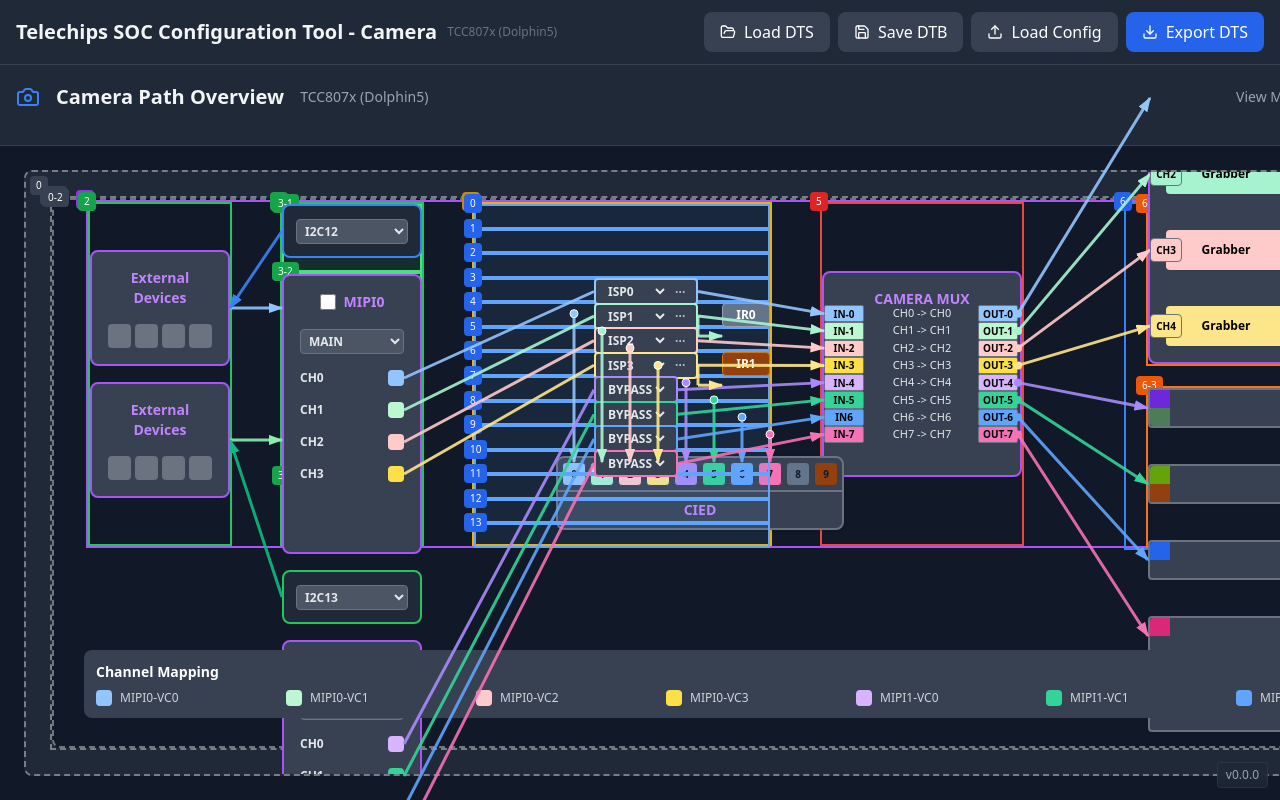
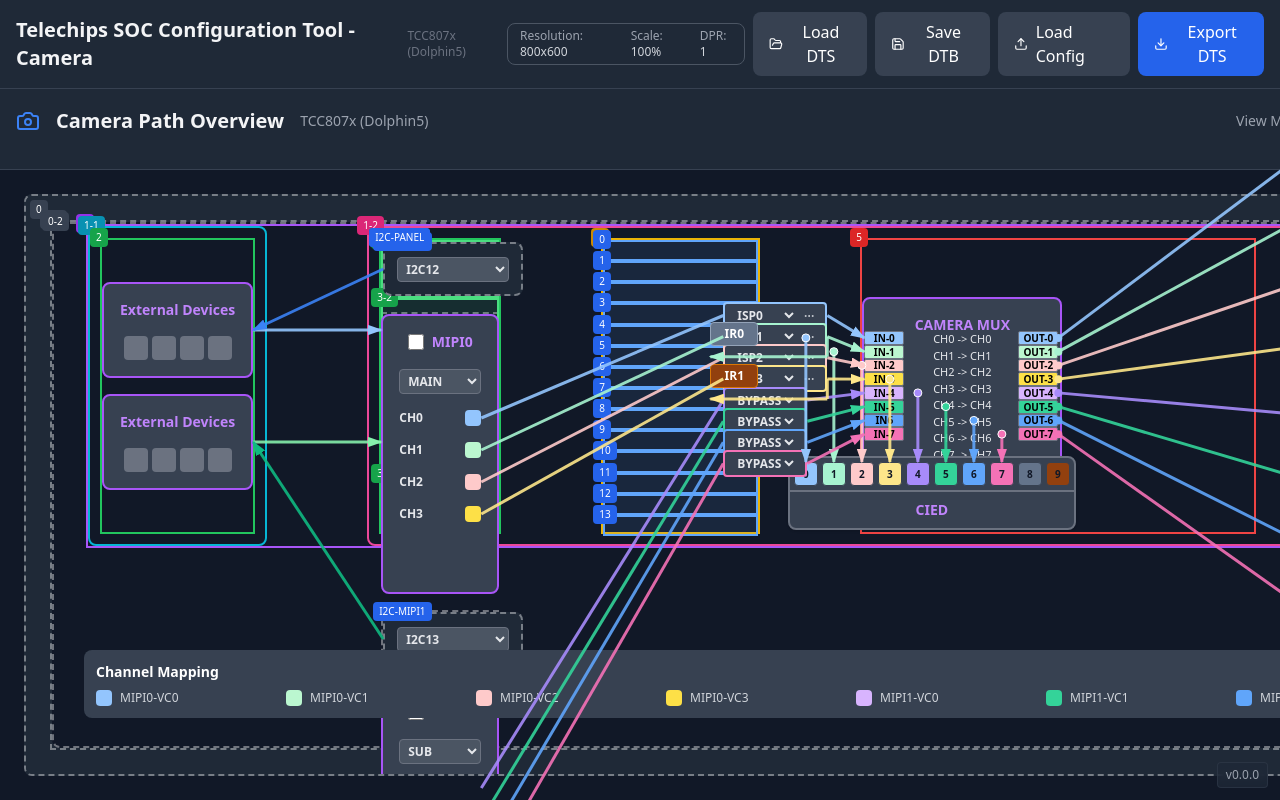
Before and after one commit to huconn/tcc-sc-cam, a React (Vite) app: page / in a window 1280 px wide. Built offline with nearby package versions, Linux system fonts and the light colour scheme.

Commit message:
Add browser resolution display with debug flag

```diff
--- a/src/App.tsx
+++ b/src/App.tsx
@@ -8,7 +8,8 @@
 
 export const App: React.FC = () => {
   const { exportConfiguration, loadConfiguration, setDtsMap, setLoadedDtsText } = useCameraStore();
-  const debugShowDtsMap = useCameraStore(s => (s as any).debugShowDtsMap as boolean);
+  const debugShowDtsMap = useCameraStore((s: any) => s.debugShowDtsMap as boolean);
+  const debugShowResolution = useCameraStore((s: any) => s.debugShowResolution as boolean);
   const webLoadInputRef = useRef<HTMLInputElement | null>(null);
   const [appVersion, setAppVersion] = useState<string>('');
   const [isElectronApp, setIsElectronApp] = useState<boolean>(() => {
@@ -18,6 +19,11 @@
     const isElectronProcess = !!w?.process?.versions?.electron;
     const hasElectronAPI = !!w?.electronAPI?.getAppVersion;
     return isElectronUA || isElectronProcess || hasElectronAPI;
+  });
+  const [browserInfo, setBrowserInfo] = useState({
+    resolution: '0x0',
+    scale: '100%',
+    devicePixelRatio: 1
   });
 
   useEffect(() => {
@@ -44,6 +50,32 @@
     };
 
     getVersion();
+  }, []);
+
+  // Update browser info (resolution, scale, device pixel ratio)
+  useEffect(() => {
+    const updateBrowserInfo = () => {
+      const resolution = `${screen.width}x${screen.height}`;
+      const scale = Math.round((window.outerWidth / window.innerWidth) * 100);
+      const devicePixelRatio = window.devicePixelRatio || 1;
+
+      setBrowserInfo({
+        resolution,
+        scale: `${scale}%`,
+        devicePixelRatio
+      });
+    };
+
+    // Initial update
+    updateBrowserInfo();
+
+    // Listen for resize events
+    window.addEventListener('resize', updateBrowserInfo);
+
+    // Cleanup
+    return () => {
+      window.removeEventListener('resize', updateBrowserInfo);
+    };
   }, []);
 
   const handleExportDTS = () => {
@@ -207,6 +239,21 @@
             <span className="text-xs text-gray-500">TCC807x (Dolphin5)</span>
           </div>
           <div className="flex items-center gap-2">
+            {/* Browser Info Display - Only show when debugShowResolution is true */}
+            {debugShowResolution && (
+              <div className="flex items-center gap-3 px-3 py-1 bg-gray-800 rounded-lg border border-gray-600">
+                <div className="text-xs text-gray-300">
+                  <span className="text-gray-400">Resolution:</span> {browserInfo.resolution}
+                </div>
+                <div className="text-xs text-gray-300">
+                  <span className="text-gray-400">Scale:</span> {browserInfo.scale}
+                </div>
+                <div className="text-xs text-gray-300">
+                  <span className="text-gray-400">DPR:</span> {browserInfo.devicePixelRatio}
+                </div>
+              </div>
+            )}
+
             {/* Hidden input for web-only load (DTS/JSON) */}
             <input
               ref={webLoadInputRef}
--- a/src/components/I2CConfiguration/I2CConfigBlock.tsx
+++ b/src/components/I2CConfiguration/I2CConfigBlock.tsx
@@ -18,11 +18,16 @@
   onI2CChange,
   disabledValues = []
 }) => {
+  const debugShowLayoutBorders = useCameraStore(s => s.debugShowLayoutBorders ?? false);
+
   return (
     <div
-      className={`bg-gray-800 border-2 ${borderColor} rounded-lg p-3 w-[140px] relative mb-4`}
+      className={`bg-gray-800 border-2 ${borderColor} rounded-lg p-3 w-[140px] relative mb-4 ${debugShowLayoutBorders ? 'debug' : ''}`}
       id={`i2c-${mipiType}-block`}
     >
+      {debugShowLayoutBorders && (
+        <span className="absolute -top-3 -left-3 bg-blue-600 text-white text-[10px] px-1.5 py-0.5 rounded">I2C-{mipiType.toUpperCase()}</span>
+      )}
       <div className="space-y-2">
         <div>
           <select
--- a/src/components/I2CConfiguration/I2CPanel.tsx
+++ b/src/components/I2CConfiguration/I2CPanel.tsx
@@ -15,9 +15,13 @@
   const i2cSub = useCameraStore((s: any) => s.i2cSub ?? 13);
   const setI2cMain = useCameraStore((s: any) => s.setI2cMain ?? (() => {}));
   const setI2cSub = useCameraStore((s: any) => s.setI2cSub ?? (() => {}));
+  const debugShowLayoutBorders = useCameraStore(s => s.debugShowLayoutBorders ?? false);
 
   return (
-    <div className="flex flex-col">
+    <div className={`flex flex-col ${debugShowLayoutBorders ? 'debug' : ''}`}>
+      {debugShowLayoutBorders && (
+        <span className="absolute -top-3 -left-3 bg-blue-600 text-white text-[10px] px-1.5 py-0.5 rounded">I2C-PANEL</span>
+      )}
       {/* I2C Block for MIPI0 */}
       {shouldShowMipi0 && (
         <I2CConfigBlock
--- a/src/components/Overview/MainCoreViewHorizontal.tsx
+++ b/src/components/Overview/MainCoreViewHorizontal.tsx
@@ -164,6 +164,7 @@
       }
     }
   }, [mipiBehavior.mipi0Fixed, mipiBehavior.mipi1Fixed, viewMode, debugSelectMainCoreOperations, debugSelectSubCoreOperations]);
+
 
   // Set default values for unified view
   useEffect(() => {
@@ -801,18 +802,18 @@
   const activeChannels = getActiveChannels();
 
   return (
-    <div className={`w-full h-full bg-gray-800 rounded-lg p-6 overflow-auto relative ${useCameraStore(s => s.debugMainCoreViewHorizontalLayout ? 'debug' : '')}`}>
-      {useCameraStore(s => s.debugMainCoreViewHorizontalLayout) && (
+    <div className={`w-full h-full bg-gray-800 rounded-lg p-6 overflow-auto relative ${useCameraStore(s => s.debugShowLayoutBorders ? 'debug' : '')}`}>
+      {useCameraStore(s => s.debugShowLayoutBorders) && (
         <span className="absolute top-1 left-1 bg-gray-700 text-white text-[10px] px-1.5 py-0.5 rounded">0</span>
       )}
-      <div className={`min-w-[1600px] relative h-full ${useCameraStore(s => s.debugMainCoreViewHorizontalLayout ? 'debug' : '')}`}>
-        {useCameraStore(s => s.debugMainCoreViewHorizontalLayout) && (
+      <div className={`min-w-[1600px] relative h-full ${useCameraStore(s => s.debugShowLayoutBorders ? 'debug' : '')}`}>
+        {useCameraStore(s => s.debugShowLayoutBorders) && (
           <span className="absolute -top-3 -left-3 bg-gray-700 text-white text-[10px] px-1.5 py-0.5 rounded">0-1</span>
         )}
         {/* Main Horizontal Layout */}
         <div
           ref={mainRef}
-          className={`relative bg-gray-900 rounded-lg px-8 pt-0 flex flex-col h-full ${useCameraStore(s => s.debugMainCoreViewHorizontalLayout ? 'debug' : '')}`}
+          className={`relative bg-gray-900 rounded-lg px-8 pt-0 flex flex-col h-full ${useCameraStore(s => s.debugShowLayoutBorders ? 'debug' : '')}`}
           style={{ paddingBottom: `${(() => {
             const topGapPx = 100; // pt-6 top padding in px (reduced to 75% of 32px)
             const bottomOffsetPx = 30; // legend bottom offset
@@ -820,17 +821,23 @@
             return topGapPx + bottomOffsetPx + h;
           })()}px` }}
         >
-          {useCameraStore(s => s.debugMainCoreViewHorizontalLayout) && (
+          {useCameraStore(s => s.debugShowLayoutBorders) && (
             <span className="absolute -top-3 -left-3 bg-gray-700 text-white text-[10px] px-1.5 py-0.5 rounded">0-2</span>
           )}
-          <div ref={group1Ref} className={`flex items-stretch gap-12 relative h-full ${useCameraStore(s => s.debugMainCoreViewHorizontalLayout ? 'debug-purple' : '')}`}>
-            {useCameraStore(s => s.debugMainCoreViewHorizontalLayout) && (
+          <div ref={group1Ref} className={`flex items-stretch relative h-full ${useCameraStore(s => s.debugShowLayoutBorders ? 'debug-purple' : '')}`} style={{ gap: '100px' }}>
+            {useCameraStore(s => s.debugShowLayoutBorders) && (
               <span className="absolute -top-3 -left-3 bg-purple-600 text-white text-[10px] px-1.5 py-0.5 rounded">1</span>
             )}
 
-            {/* Column 1: External Devices */}
-            <div ref={extColRef} className={`flex flex-col relative ${useCameraStore(s => s.debugMainCoreViewHorizontalLayout ? 'debug-green' : '')}`} style={{ height: `${selectorsHeight}px` }} data-connection-point="ext-col">
-              {useCameraStore(s => s.debugMainCoreViewHorizontalLayout) && (
+            {/* Container 1-1: External Devices */}
+            <div className={`flex flex-col relative border-2 border-cyan-500 rounded-lg w-1/10 flex-shrink-0 ${useCameraStore(s => s.debugShowLayoutBorders ? 'debug-cyan' : '')}`} style={{ padding: '10px' }}>
+              {useCameraStore(s => s.debugShowLayoutBorders) && (
+                <span className="absolute -top-3 -left-3 bg-cyan-600 text-white text-[10px] px-1.5 py-0.5 rounded">1-1</span>
+              )}
+
+              {/* External Devices - 1-1에 종속 */}
+              <div ref={extColRef} className={`flex flex-col relative h-full ${useCameraStore(s => s.debugShowLayoutBorders ? 'debug-green' : '')}`} data-connection-point="ext-col">
+              {useCameraStore(s => s.debugShowLayoutBorders) && (
                 <span className="absolute -top-3 -left-3 bg-green-600 text-white text-[10px] px-1.5 py-0.5 rounded">2</span>
               )}
               <div style={{ height: '20%' }} />
@@ -838,7 +845,7 @@
               {shouldShowMipi0 && (
                 <div className="flex flex-col">
                   <div
-                    className="bg-gray-700 border-2 border-purple-500 rounded-lg p-4 cursor-pointer hover:bg-gray-600 transition-colors w-[140px] mb-4"
+                    className="bg-gray-700 border-2 border-purple-500 rounded-lg p-4 cursor-pointer hover:bg-gray-600 transition-colors w-full mb-4"
                     onClick={() => onDeviceClick('mipi0')}
                     data-connection-point="ext-device-top"
                   >
@@ -870,7 +877,7 @@
               {shouldShowMipi1 && (
                 <div className="flex flex-col">
                   <div
-                    className="bg-gray-700 border-2 border-purple-500 rounded-lg p-4 cursor-pointer hover:bg-gray-600 transition-colors w-[140px]"
+                    className="bg-gray-700 border-2 border-purple-500 rounded-lg p-4 cursor-pointer hover:bg-gray-600 transition-colors w-full"
                     onClick={() => onDeviceClick('mipi1')}
                     data-connection-point="ext-device-bottom"
                   >
@@ -900,16 +907,23 @@
               )}
               </div>
               <div style={{ height: '20%' }} />
+              </div>
             </div>
 
+            {/* Container 1-2: MIPI, ISP, Camera Mux, Right Group */}
+            <div className={`flex items-stretch relative h-full border-2 border-pink-500 rounded-lg flex-1 ${useCameraStore(s => s.debugShowLayoutBorders ? 'debug-pink' : '')}`} style={{ padding: '10px', gap: '100px' }}>
+              {useCameraStore(s => s.debugShowLayoutBorders) && (
+                <span className="absolute -top-3 -left-3 bg-pink-600 text-white text-[10px] px-1.5 py-0.5 rounded">1-2</span>
+              )}
+
             {/* Column 2: MIPI Blocks */}
-            <div className={`flex flex-col relative self-stretch ${useCameraStore(s => s.debugMainCoreViewHorizontalLayout ? 'debug-green' : '')}`} id="mipi-column" style={{ height: `${selectorsHeight}px` }}>
-              {useCameraStore(s => s.debugMainCoreViewHorizontalLayout) && (
+            <div className={`flex flex-col relative self-stretch ${useCameraStore(s => s.debugShowLayoutBorders ? 'debug-green' : '')}`} id="mipi-column" style={{ height: `${selectorsHeight}px`, width: '10%' }}>
+              {useCameraStore(s => s.debugShowLayoutBorders) && (
                 <span className="absolute -top-3 -left-3 bg-green-600 text-white text-[10px] px-1.5 py-0.5 rounded">3</span>
               )}
 
               {/* Debug Grid Lines for MIPI Column */}
-              {useCameraStore(s => s.debugMainCoreViewHorizontalLayout) && (
+              {useCameraStore(s => s.debugShowLayoutBorders) && (
                 <div className="absolute inset-0 pointer-events-none">
                   {/* Top 20% section */}
                   <div className="absolute border-2 border-green-400 bg-green-400/10" style={{ top: '0px', left: '0px', width: '100%', height: '20%' }}>
@@ -937,7 +951,7 @@
                     shouldShowMipi1={false}
                   />
 
-                  <div className="bg-gray-700 border-2 border-purple-500 rounded-lg p-4 w-[140px] relative mb-4" id="mipi0-block" style={{ minHeight: '280px' }}>
+                  <div className="bg-gray-700 border-2 border-purple-500 rounded-lg p-4 w-full relative mb-4" id="mipi0-block" style={{ minHeight: '280px' }}>
                     <div className="flex items-center justify-center mb-4">
                       <input type="checkbox" className="mr-2 w-4 h-4 text-purple-600 bg-gray-100 border-gray-300 rounded focus:ring-purple-500 focus:ring-2" />
                   <div className="text-center font-semibold text-sm text-purple-400">MIPI0</div>
@@ -978,7 +992,7 @@
                     shouldShowMipi1={true}
                   />
 
-                  <div className="bg-gray-700 border-2 border-purple-500 rounded-lg p-4 w-[140px] relative" id="mipi1-block" style={{ minHeight: '280px' }}>
+                  <div className="bg-gray-700 border-2 border-purple-500 rounded-lg p-4 w-full relative" id="mipi1-block" style={{ minHeight: '280px' }}>
                     <div className="flex items-center justify-center mb-4">
                       <input type="checkbox" className="mr-2 w-4 h-4 text-purple-600 bg-gray-100 border-gray-300 rounded focus:ring-purple-500 focus:ring-2" />
                   <div className="text-center font-semibold text-sm text-purple-400">MIPI1</div>
@@ -1015,13 +1029,13 @@
             </div>
 
             {/* Column 3: ISP/Bypass Selectors (positioned on lines) */}
-            <div ref={selectorsRef} className={`relative w-[300px] ${useCameraStore(s => s.debugMainCoreViewHorizontalLayout ? 'debug-yellow' : '')}`} style={{ height: `${selectorsHeight}px` }}>
-              {useCameraStore(s => s.debugMainCoreViewHorizontalLayout) && (
+            <div ref={selectorsRef} className={`relative ${useCameraStore(s => s.debugShowLayoutBorders ? 'debug-yellow' : '')}`} style={{ height: `${selectorsHeight}px`, width: '20%' }}>
+              {useCameraStore(s => s.debugShowLayoutBorders) && (
                 <span className="absolute -top-3 -left-3 bg-yellow-600 text-white text-[10px] px-1.5 py-0.5 rounded">4</span>
               )}
 
               {/* 14 Segment Grid Borders and Numbers */}
-              {useCameraStore(s => s.debugMainCoreViewHorizontalLayout) && Array.from({ length: 14 }).map((_, segmentIndex) => {
+              {useCameraStore(s => s.debugShowLayoutBorders) && Array.from({ length: 14 }).map((_, segmentIndex) => {
                 const segmentHeight = selectorsHeight / 14;
                 const top = segmentHeight * segmentIndex;
                 return (
@@ -1156,8 +1170,8 @@
             </div>
 
             {/* Column 4: Camera Mux */}
-            <div ref={camMuxRef} className={`relative h-full flex flex-col justify-center ${useCameraStore(s => s.debugMainCoreViewHorizontalLayout ? 'debug-red' : '')}`}>
-              {useCameraStore(s => s.debugMainCoreViewHorizontalLayout) && (
+            <div ref={camMuxRef} className={`relative h-full flex flex-col justify-center ${useCameraStore(s => s.debugShowLayoutBorders ? 'debug-red' : '')}`} style={{ width: '50%' }}>
+              {useCameraStore(s => s.debugShowLayoutBorders) && (
                 <span className="absolute -top-3 -left-3 bg-red-600 text-white text-[10px] px-1.5 py-0.5 rounded">5</span>
               )}
             <CameraMuxBlock
@@ -1305,18 +1319,18 @@
           )}
 
             {/* Right group: CIED (left) — 20px spacer — SVDW/VideoPipeline (right) */}
-            <div ref={rightGroupRef} className={`ml-auto flex items-start relative ${useCameraStore(s => s.debugMainCoreViewHorizontalLayout ? 'debug-blue' : '')}`}>
-              {useCameraStore(s => s.debugMainCoreViewHorizontalLayout) && (
+            <div ref={rightGroupRef} className={`flex items-start relative ${useCameraStore(s => s.debugShowLayoutBorders ? 'debug-blue' : '')}`} style={{ width: '20%' }}>
+              {useCameraStore(s => s.debugShowLayoutBorders) && (
                 <span className="absolute -top-3 -left-3 bg-blue-600 text-white text-[10px] px-1.5 py-0.5 rounded">6</span>
               )}
               <div ref={ciedRef} className="absolute" style={{ left: '-570px' }}>
                 <CIEDBar />
               </div>
               <div style={{ width: '20px' }} />
-              <div ref={rightColRef} className={`flex flex-col ${useCameraStore(s => s.debugMainCoreViewHorizontalLayout ? '' : '')}`} style={{ marginTop: `${rightColTopOffset}px`, height: `${selectorsHeight}px` }}>
+              <div ref={rightColRef} className={`flex flex-col ${useCameraStore(s => s.debugShowLayoutBorders ? '' : '')}`} style={{ marginTop: `${rightColTopOffset}px`, height: `${selectorsHeight}px` }}>
                 {/* Top half: SVDW bottom-aligned */}
-                <div className={`relative w-full ${useCameraStore(s => s.debugMainCoreViewHorizontalLayout ? 'debug-orange' : '')}`} style={{ height: `${Math.max(0, Math.round(selectorsHeight/2) - 10)}px`, display: 'flex', alignItems: 'flex-end' }}>
-                  {useCameraStore(s => s.debugMainCoreViewHorizontalLayout) && (
+                <div className={`relative w-full ${useCameraStore(s => s.debugShowLayoutBorders ? 'debug-orange' : '')}`} style={{ height: `${Math.max(0, Math.round(selectorsHeight/2) - 10)}px`, display: 'flex', alignItems: 'flex-end' }}>
+                  {useCameraStore(s => s.debugShowLayoutBorders) && (
                     <span className="absolute -top-3 -left-3 bg-orange-600 text-white text-[10px] px-1.5 py-0.5 rounded">6-1</span>
                   )}
                   <div ref={svdwRef} className="w-full">
@@ -1328,13 +1342,14 @@
                 {/* Gap 20px */}
                 <div style={{ height: '20px' }} />
                 {/* Bottom half: Video group top-aligned */}
-                <div ref={videoGroupRef} className={`relative ${useCameraStore(s => s.debugMainCoreViewHorizontalLayout ? 'debug-orange' : '')}`} style={{ height: `${Math.max(0, Math.round(selectorsHeight/2) - 10)}px`, display: 'flex', alignItems: 'flex-start' }}>
-                  {useCameraStore(s => s.debugMainCoreViewHorizontalLayout) && (
+                <div ref={videoGroupRef} className={`relative ${useCameraStore(s => s.debugShowLayoutBorders ? 'debug-orange' : '')}`} style={{ height: `${Math.max(0, Math.round(selectorsHeight/2) - 10)}px`, display: 'flex', alignItems: 'flex-start' }}>
+                  {useCameraStore(s => s.debugShowLayoutBorders) && (
                     <span className="absolute -top-3 -left-3 bg-orange-600 text-white text-[10px] px-1.5 py-0.5 rounded">6-3</span>
                   )}
                   <VideoOutputsSection />
                 </div>
               </div>
+            </div>
             </div>
           </div>
 
--- a/src/store/cameraStore.ts
+++ b/src/store/cameraStore.ts
@@ -42,13 +42,13 @@
   i2cSub?: number;
   setI2cMain?: (n: number) => void;
   setI2cSub?: (n: number) => void;
-  // Global UI debug flags (namespaced by screen/component)
+  // Global UI debug flags
   debugMainCoreViewHorizontalForceOutputs?: boolean;
   setDebugMainCoreViewHorizontalForceOutputs?: (v: boolean) => void;
-  debugCIEDConfigModalGridBorders?: boolean;
-  setDebugCIEDConfigModalGridBorders?: (v: boolean) => void;
-  debugMainCoreViewHorizontalLayout?: boolean;
-  setDebugMainCoreViewHorizontalLayout?: (v: boolean) => void;
+  debugShowLayoutBorders?: boolean;
+  setDebugShowLayoutBorders?: (v: boolean) => void;
+  debugShowResolution?: boolean;
+  setDebugShowResolution?: (v: boolean) => void;
 }
 
 const initialState: CameraConfiguration = {
@@ -137,11 +137,11 @@
   // MainCoreViewHorizontal: force OUT->SVDW/Video lines horizontal
   debugMainCoreViewHorizontalForceOutputs: false,
 
-  // CIEDConfigModal: show grid borders
-  debugCIEDConfigModalGridBorders: true,
+  // Global debug: show layout guide borders for all components
+  debugShowLayoutBorders: true,
 
-  // MainCoreViewHorizontal: show layout guide borders
-  debugMainCoreViewHorizontalLayout: true,
+  // Show browser resolution and scale info
+  debugShowResolution: true,
 
   // selectMainCoreOperations: 1 : current view, 2 : operations selector
   debugSelectMainCoreOperations: 2,
@@ -236,6 +236,6 @@
   setI2cMain: (n) => set({ i2cMain: n }),
   setI2cSub: (n) => set({ i2cSub: n }),
   setDebugMainCoreViewHorizontalForceOutputs: (v) => set({ debugMainCoreViewHorizontalForceOutputs: v }),
-  setDebugCIEDConfigModalGridBorders: (v) => set({ debugCIEDConfigModalGridBorders: v }),
-  setDebugMainCoreViewHorizontalLayout: (v) => set({ debugMainCoreViewHorizontalLayout: v }),
+  setDebugShowLayoutBorders: (v) => set({ debugShowLayoutBorders: v }),
+  setDebugShowResolution: (v) => set({ debugShowResolution: v }),
 }));
```
